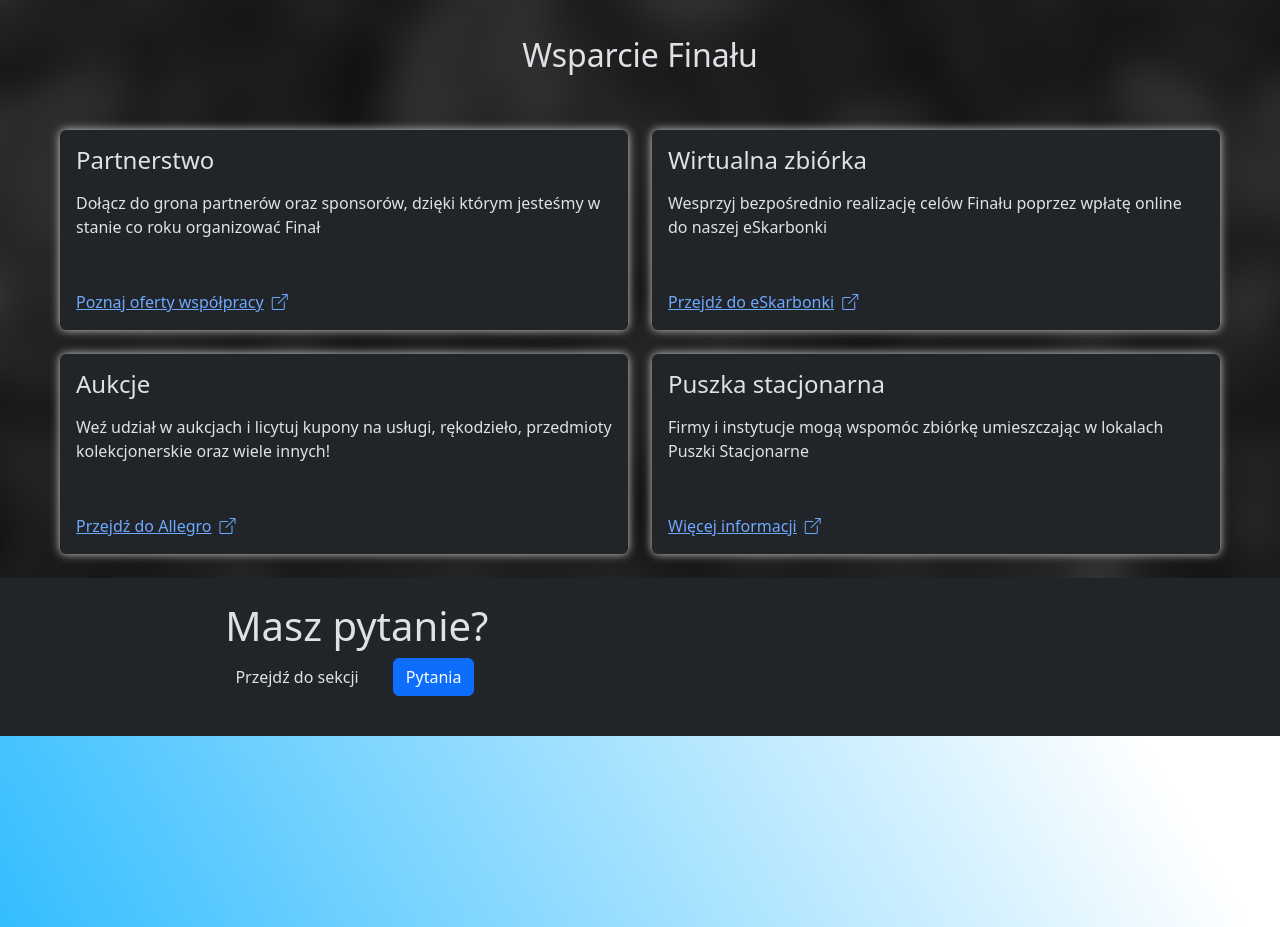
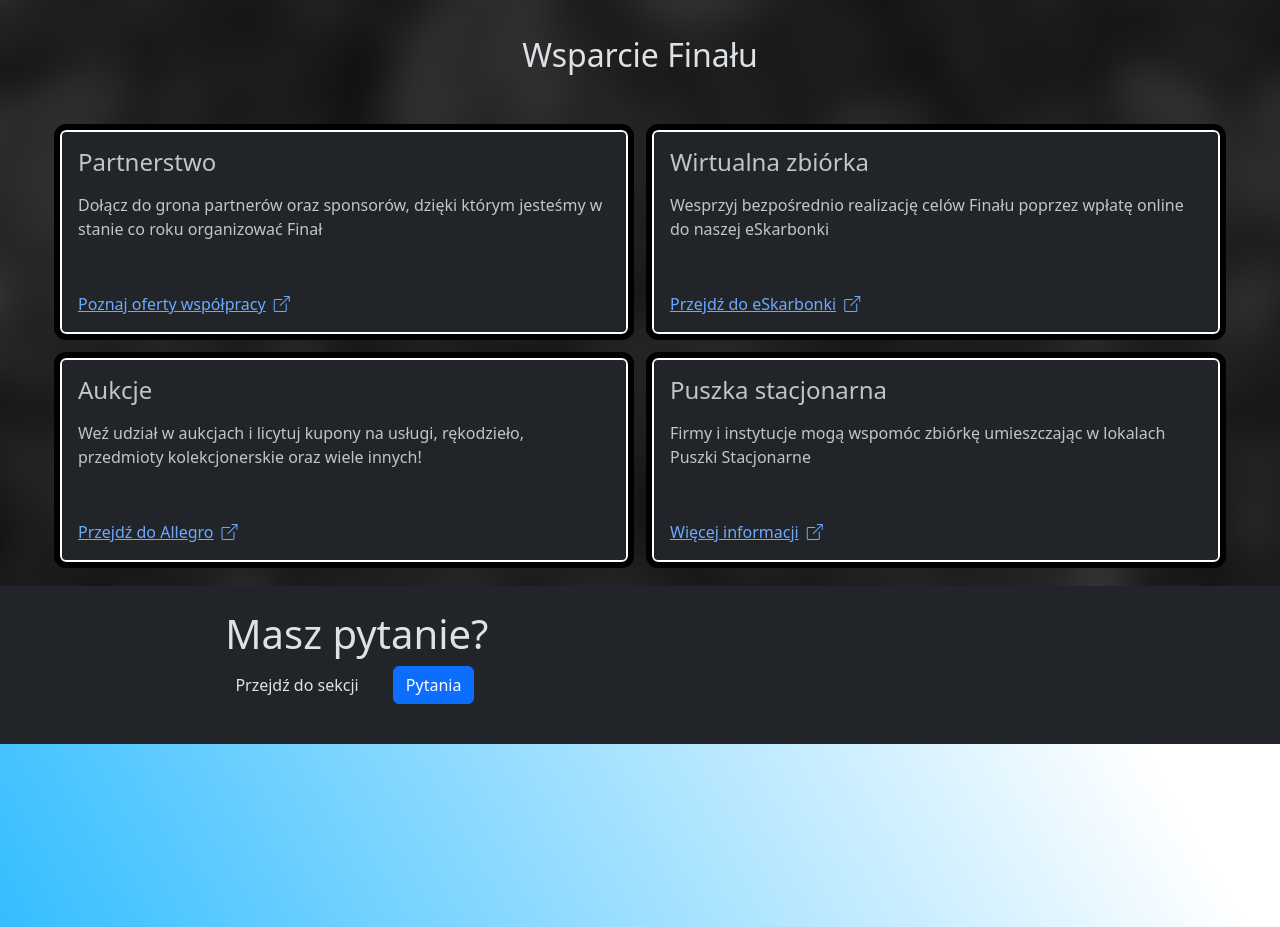
Before and after one commit to Sztab-WOSP-Bialystok/wosp-staff, a Next.js app: page / in a window 1280 px wide. Shown: the part 840-1767 px from the top of the page. Built offline with nearby package versions, Linux system fonts and the light colour scheme.

Commit message:
Sztab-WOSP-Bialystok/wosp-staff-issues#16

```diff
--- a/app/global.css
+++ b/app/global.css
@@ -20,9 +20,16 @@ nav, footer {
 }
 
 .card {
-  box-shadow: 0px 0px 10px lightgray;
-  border: unset;
+  color: #c4c4c4;
+	border: 2px solid white;
+  position: relative;
+  outline: 6px solid black;
 }
+
+.img-overlay.card-text {
+  color: var(--bs-body-color);
+}
+
 
 .button-radioactive {
 	background-color: #2ba805;
```
Lines whose indentation alone changed are shown as unchanged.
